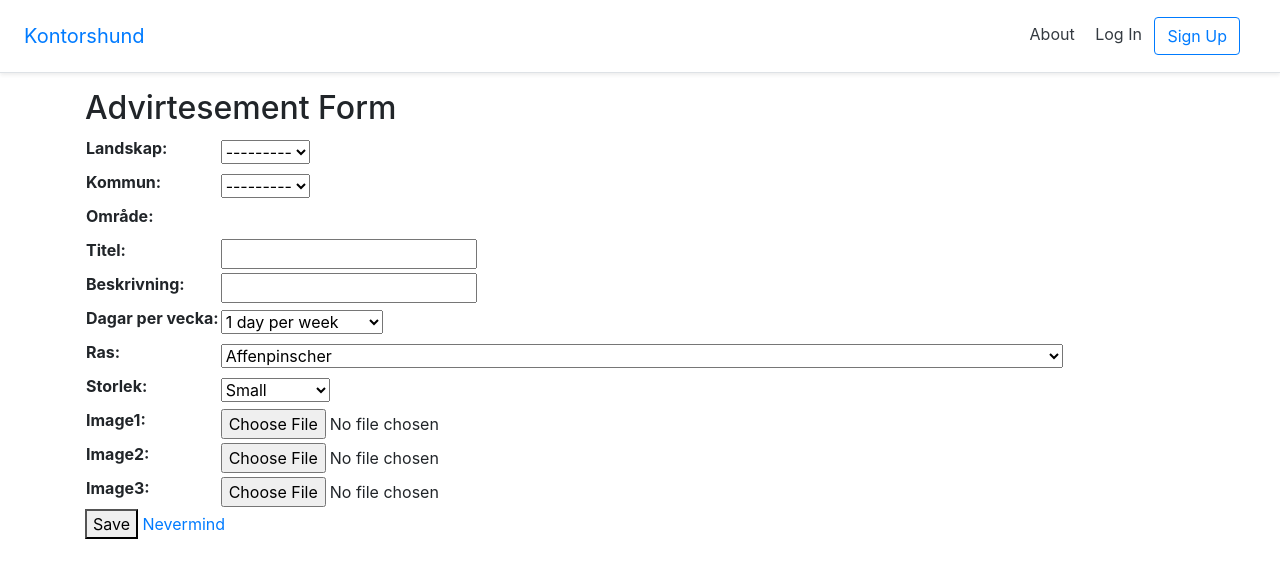
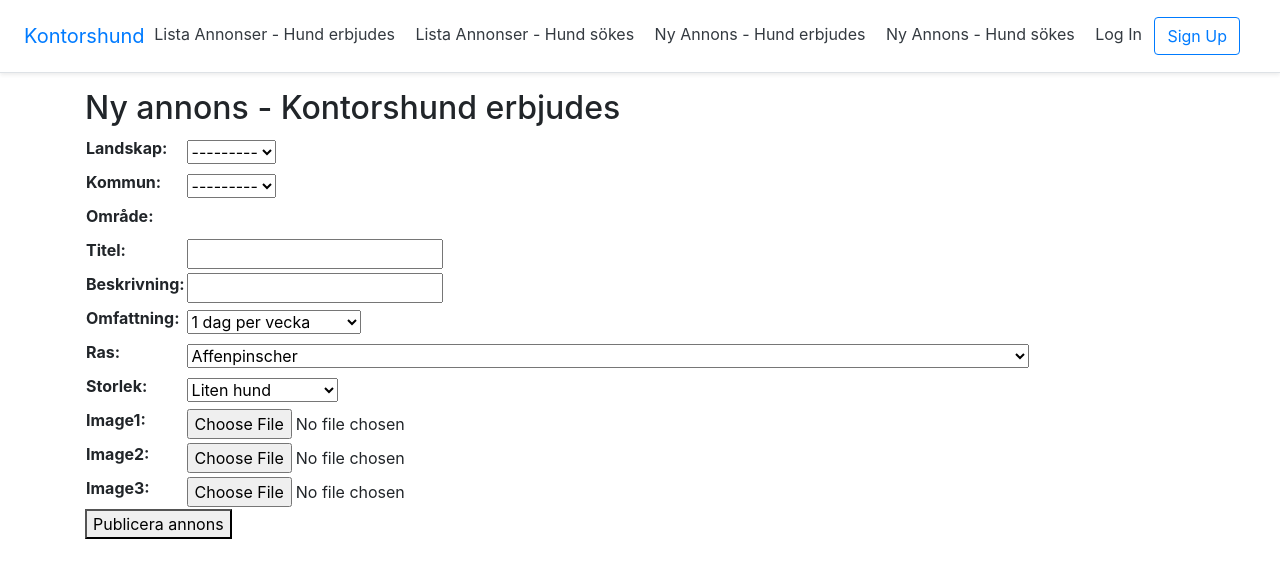
Before and after one commit to minifisk/kontorshund, a Django app: page /add/take-my-dog in a window 1280 px wide. Shown: the top 578 px of the page. Run offline with Django 3.2, Linux system fonts and the light colour scheme; data that the repository does not hold is empty; parts of the project's set-up code (start-up, migrations or seed data) failed here and were passed over; some libraries are stand-ins or nearby versions.

Commit message:
Basic homepage template with ads done

```diff
--- a/core/forms.py
+++ b/core/forms.py
@@ -25,3 +25,29 @@ class NewAdTakeMyDogForm(forms.ModelForm):
 
             except (ValueError, TypeError):
                 pass # invalid input from the client; ignore and fallback to empty Municipality/Area queryset
+
+
+class NewAdGetMeADogForm(forms.ModelForm):
+    class Meta:
+        model = Advertisement
+        fields = ('province', 'municipality', 'area', 'title', 'description', 'days_per_week', 'size', 'image1', 'image2', 'image3')
+
+    def __init__(self, *args, **kwargs):
+        super(NewAdGetMeADogForm, self).__init__(*args, **kwargs)
+        self.fields['municipality'].queryset = Municipality.objects.none()
+        self.fields['area'].queryset = Area.objects.none()
+        self.fields['area'].required = False
+
+        if 'province' in self.data:
+            try:
+                # Set municipality queryset
+                province_id = int(self.data.get('province'))
+                self.fields['municipality'].queryset = Municipality.objects.filter(province_id=province_id).order_by('name')
+
+                # Set area queryset
+                municipality_id = int(self.data.get('municipality'))
+                self.fields['area'].queryset = Area.objects.filter(municipality_id=municipality_id).order_by('name')
+
+
+            except (ValueError, TypeError):
+                pass # invalid input from the client; ignore and fallback to empty Municipality/Area queryset
--- a/core/models.py
+++ b/core/models.py
@@ -31,11 +31,11 @@ class Advertisement(SoftDeleteModel, TimeStampedModel):
 
     # Choices declaration
     DAYS_PER_WEEK_CHOICES = (
-        ("1", "1 day per week"),
-        ("1-5", "1-2 days per week"),
-        ("1-3", "1-3 days per week"),
-        ("1-4", "1-4 days per week"),
-        ("1-5", "1-5 days per week"),
+        ("1", "1 dag per vecka"),
+        ("1-5", "1-2 dagar per vecka"),
+        ("1-3", "1-3 dagar per vecka"),
+        ("1-4", "1-4 dagar per vecka"),
+        ("1-5", "1-5 dagar per vecka"),
     )
 
     DOG_BREEDS_CHOICES = (
@@ -620,11 +620,14 @@ class Advertisement(SoftDeleteModel, TimeStampedModel):
     )
 
     DOG_SIZE_CHOICES = (
-        ("S", "Small"),
-        ("M", "Medium"),
-        ("L", "Large"),
-        ("XL", "Extra Large"),
+        ("S", "Liten hund"),
+        ("M", "Mellanstor hund"),
+        ("L", "Stor hund"),
+        ("XL", "Väldigt stor hund"),
     )
+
+
+    #TODO-ALEX MPC for storlek när man gör hund sökes
 
     # Foreign keys
     author = models.ForeignKey(User, on_delete=models.CASCADE)
@@ -640,7 +643,7 @@ class Advertisement(SoftDeleteModel, TimeStampedModel):
     description = models.CharField(max_length=500, verbose_name='Beskrivning')
 
     # Choices
-    days_per_week = models.CharField(max_length=3, choices=DAYS_PER_WEEK_CHOICES, default=1, verbose_name='Dagar per vecka')
+    days_per_week = models.CharField(max_length=3, choices=DAYS_PER_WEEK_CHOICES, default=1, verbose_name='Omfattning')
     breed = models.CharField(max_length=3, choices=DOG_BREEDS_CHOICES, default=3, verbose_name='Ras', null=True, blank=True)
     size = models.CharField(max_length=2, choices=DOG_SIZE_CHOICES, default="S", verbose_name='Storlek')
 
--- a/core/urls.py
+++ b/core/urls.py
@@ -5,11 +5,20 @@ from . import views
 
 urlpatterns = [
     path('', index, name='home'),
-    path('ads/', views.AdListView.as_view(), name='ad_changelist'),
+
+    # See take and get-ads
+    path('ads/take-my-dog', views.AdListTakeMyDog.as_view(), name='view_ads_take_my_dog'),
+    path('ads/get-me-a-dog', views.AdListGetMeADog.as_view(), name='view_ads_get_me_a_dog'),
+
+    # Create take and get-ads
     path('add/take-my-dog', views.NewAdTakeMyDog.as_view(), name='new_ad_take_my_dog'),
     path('add/get-me-a-dog', views.NewAdGetMeADog.as_view(), name='new_ad_get_me_a_dog'),
+
+    # Update for take and get-ads
     path('<int:pk>/', views.AdUpdateView.as_view(), name='ad_change'),
 
+
+    # Path's for area generation
     path('ajax/load-municipalities/', views.load_municipalities, name='ajax_load_municipalities'),
     path('ajax/load-areas/', views.load_areas, name='ajax_load_areas'),
 ]
--- a/core/views.py
+++ b/core/views.py
@@ -1,12 +1,14 @@
+from django.views import generic
 from django.views.generic import ListView, CreateView, UpdateView
 from django.urls import reverse_lazy
 from django.shortcuts import render
 from django.http import HttpResponse
+from django.views import generic
 
 #from dal import autocomplete
 
-from core.forms import NewAdTakeMyDogForm
-from core.models import Advertisement, Municipality, Province, Area
+from core.forms import NewAdTakeMyDogForm, NewAdGetMeADogForm
+from core.models import Advertisement, Municipality, Area
 
 # Create your views here.
 
@@ -20,15 +22,32 @@ def index(request):
 
 
 
-class AdListView(ListView):
+class AdListTakeMyDog(generic.ListView):
     model = Advertisement
     context_object_name = 'ads'
+    template_name = 'core/advertisement_list_take.html'
+
+    def get_queryset(self):
+        queryset = Advertisement.objects.filter(is_offering_own_dog=True)
+        return queryset
+
+
+class AdListGetMeADog(generic.ListView):
+    model = Advertisement
+    context_object_name = 'ads'
+    template_name = 'core/advertisement_list_get.html'
+
+    def get_queryset(self):
+        queryset = Advertisement.objects.filter(is_offering_own_dog=False)
+        return queryset
+
 
 
 class NewAdTakeMyDog(CreateView):
     model = Advertisement
     form_class = NewAdTakeMyDogForm
-    success_url = reverse_lazy('ad_changelist')
+    success_url = reverse_lazy('view_ads_take_my_dog')
+    template_name = 'core/advertisement_form_take.html'
 
     def form_valid(self, form):
         form.instance.author = self.request.user
@@ -38,8 +57,9 @@ class NewAdTakeMyDog(CreateView):
 
 class NewAdGetMeADog(CreateView):
     model = Advertisement
-    form_class = NewAdTakeMyDogForm
+    form_class = NewAdGetMeADogForm
     success_url = reverse_lazy('ad_changelist')
+    template_name = 'core/advertisement_form_get.html'
 
     def form_valid(self, form):
         form.instance.author = self.request.user
--- a/templates/_base.html
+++ b/templates/_base.html
@@ -17,7 +17,12 @@
       <a href="{% url 'home' %}" class="navbar-brand my-0 mr-md-auto
       font-weight-normal">Kontorshund</a>
       <nav class="my-2 my-md-0 mr-md-3">
-        <a class="p-2 text-dark" href="{% url 'home' %}">About</a>
+        <a class="p-2 text-dark" href="{% url 'view_ads_take_my_dog' %}">Lista Annonser - Hund erbjudes</a>
+        <a class="p-2 text-dark" href="{% url 'view_ads_get_me_a_dog' %}">Lista Annonser - Hund sökes</a>
+
+        <a class="p-2 text-dark" href="{% url 'new_ad_take_my_dog' %}">Ny Annons - Hund erbjudes</a>
+        <a class="p-2 text-dark" href="{% url 'new_ad_get_me_a_dog' %}">Ny Annons - Hund sökes</a>
+
         {% if user.is_authenticated %}
           <a class="p-2 text-dark" href="{% url 'account_logout' %}">Log Out</a>
         {% else %}
--- a/templates/core/advertisement_form.html
+++ b/templates/core/advertisement_form.html
@@ -4,8 +4,9 @@
   <body onload="hide_area_field()">
 
 
-
-  <h2>Advirtesement Form</h2>
+  {% block form_title %}
+    <h2>Advirtesement Form</h2>
+  {% endblock form_title %}
 
   {% if form.is_multipart %}
     <form method="post" enctype="multipart/form-data" id="adForm" data-municipalities-url="{% url 'ajax_load_municipalities' %}" data-areas-url="{% url 'ajax_load_areas' %}" novalidate>
@@ -18,8 +19,7 @@
       {{ form.as_table }}
     </table>
 
-    <button type="submit">Save</button>
-    <a href="{% url 'ad_changelist' %}">Nevermind</a>
+    <button type="submit">Publicera annons</button>
   </form>
 
   <div class="result"></div>
--- /dev/null
+++ b/templates/core/advertisement_form_get.html
@@ -0,0 +1,6 @@
+{% extends 'core/advertisement_form.html' %}
+
+
+  {% block form_title %}
+    <h2>Ny annons - Kontorshund sökes</h2>
+  {% endblock form_title %}
--- /dev/null
+++ b/templates/core/advertisement_form_take.html
@@ -0,0 +1,6 @@
+{% extends 'core/advertisement_form.html' %}
+
+
+  {% block form_title %}
+    <h2>Ny annons - Kontorshund erbjudes</h2>
+  {% endblock form_title %}
--- a/templates/core/advertisement_list.html
+++ b/templates/core/advertisement_list_take.html
@@ -2,6 +2,7 @@
 
 {% block content %}
 
+<h1>Lista över annonser - Hundar erbjudes</h1>
 {% for ad in ads %}
 
 {{ ad }}
```
Also changed, not shown: templates/core/advertisement_list_get.html (added, +13 -0 lines), static/images/Skarmavbild_2021-11-28_kl._15.29.42.png (added), static/images/Skarmavbild_2021-12-02_kl._20.35.57.png (added).
